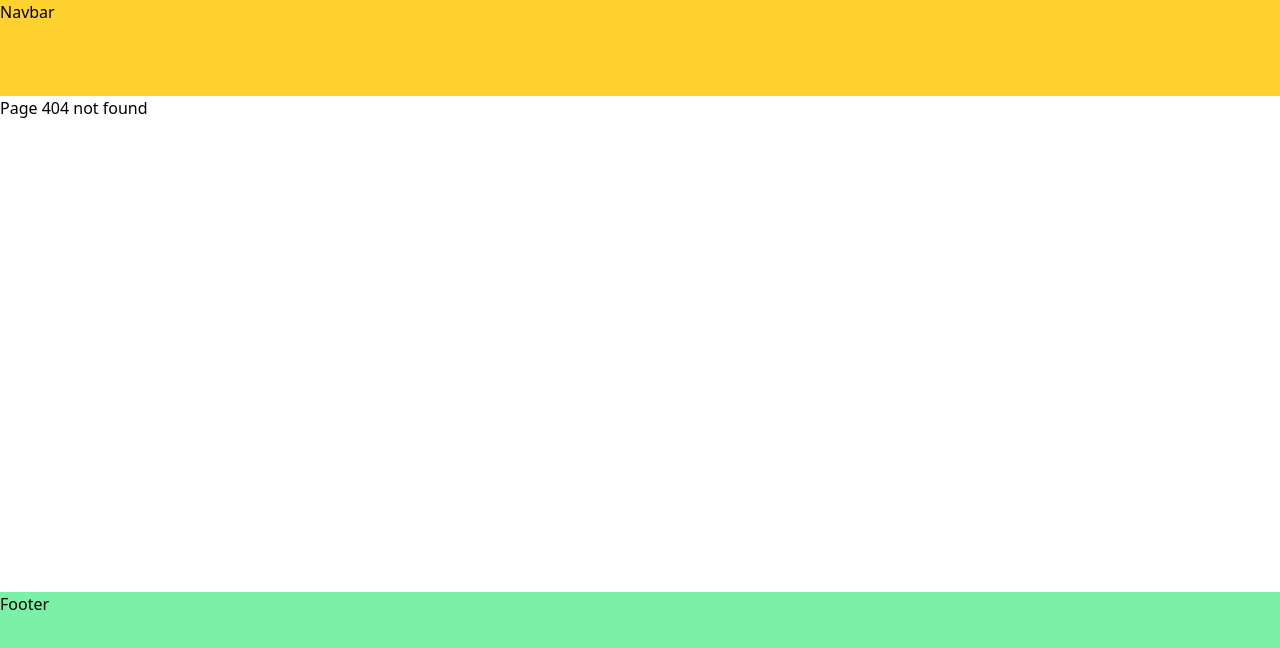
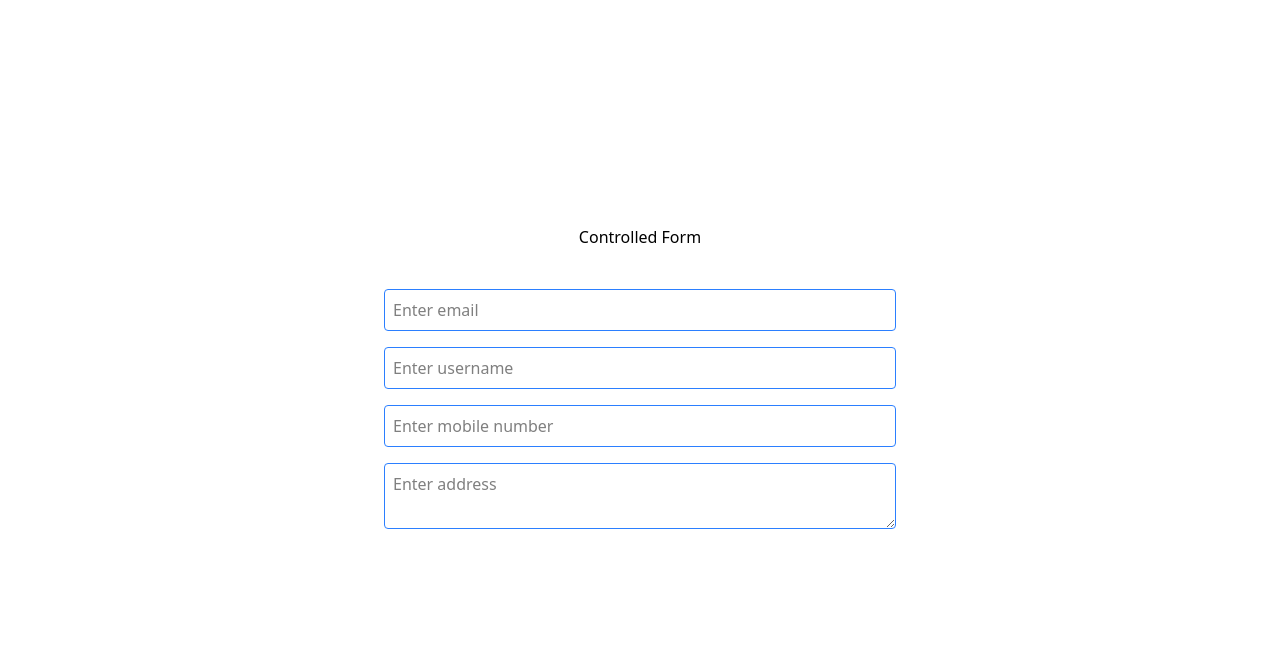
Before and after one commit to sherril203/React-code, a React (Vite) app: page /controlled in a window 1280 px wide. Before the commit this address had no page. Shown: the top 648 px of the page. Built offline with nearby package versions, Linux system fonts and the light colour scheme.

Commit message:
Controlled components

```diff
--- /dev/null
+++ b/src/components/ControlledComponents.jsx
@@ -0,0 +1,92 @@
+import { useState } from "react";
+
+const ControlledComponents = () => {
+  const [email, setEmail] = useState("");
+
+  const handleChange = (event) => {
+    console.log(event, "event");
+    setEmail(event.target.value);
+  };
+
+  console.log(email, "email");
+
+  return (
+    <div className="w-full h-screen flex flex-col justify-center items-center">
+      <h1>Controlled Form</h1>
+      <p>{email}</p>
+      <form className="w-[40%] mx-auto my-10">
+        <input
+          placeholder="Enter email"
+          type="email"
+          required
+          className="w-full p-2 outline-none rounded border border-blue-500"
+          value={email}
+          onChange={handleChange}
+        />
+      </form>
+      <button onClick={() => setEmail("")}>Clear</button>
+    </div>
+  );
+};
+
+const ControlledComponents2 = () => {
+  const [formData, setFormData] = useState({
+    email: "",
+    username: "",
+    mobileNo: "",
+    address: "",
+  });
+
+  const handleChange = (event) => {
+    console.log(event.target.name, event.target.value, "event");
+    const data = { ...formData, [event.target.name]: event.target.value };
+    console.log(data, "data");
+    setFormData(data);
+  };
+
+  return (
+    <div className="w-full h-screen flex flex-col justify-center items-center">
+      <h1>Controlled Form</h1>
+      <form className="w-[40%] mx-auto my-10 space-y-4">
+        <input
+          placeholder="Enter email"
+          type="email"
+          name="email"
+          required
+          className="w-full p-2 outline-none rounded border border-blue-500"
+          value={formData.email}
+          onChange={handleChange}
+        />
+        <input
+          placeholder="Enter username"
+          type="text"
+          name="username"
+          required
+          className="w-full p-2 outline-none rounded border border-blue-500"
+          value={formData.username}
+          onChange={handleChange}
+        />
+        <input
+          placeholder="Enter mobile number"
+          type="number"
+          name="mobileNo"
+          required
+          className="w-full p-2 outline-none rounded border border-blue-500"
+          value={formData.mobileNo}
+          onChange={handleChange}
+        />
+        <textarea
+          placeholder="Enter address"
+          required
+          rows={2}
+          name="address"
+          className="w-full p-2 outline-none rounded border border-blue-500"
+          value={formData.address}
+          onChange={handleChange}
+        ></textarea>
+      </form>
+    </div>
+  );
+};
+
+export default ControlledComponents2;
--- a/src/components/Routers.jsx
+++ b/src/components/Routers.jsx
@@ -7,6 +7,7 @@ import CardSection from "./CardSection";
 import SimpleGreeting from "./ConditionalRendering";
 import DynamicComponent from "./DynamicComponent";
 import UsersComponent, { UserDetails } from "./DynamicRouteExample";
+import ControlledComponents from "./ControlledComponents";
 
 const Routers = () => {
   return (
@@ -25,6 +26,7 @@ const Routers = () => {
       <Route path="/cards/:id" element={<DynamicComponent />} />
       <Route path="/users" element={<UsersComponent />} />
       <Route path="/user/:id" element={<UserDetails />} />
+      <Route path="/controlled" element={<ControlledComponents />} />
     </Routes>
   );
 };
```
